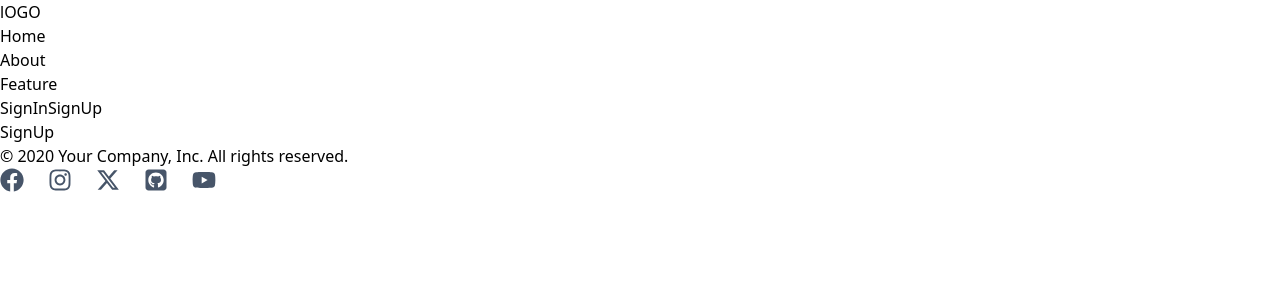
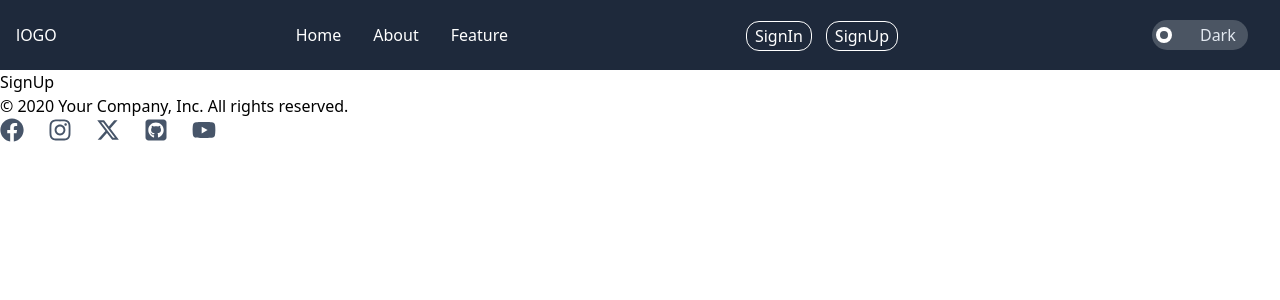
Before and after one commit to devHksingh/simple_todo_frontend, a React (Vite) app: page /signUp in a window 1280 px wide. Shown: the top 300 px of the page. Built offline with nearby package versions, Linux system fonts and the light colour scheme.

Commit message:
add theme switcher

```diff
--- a/src/components/Navbar.jsx
+++ b/src/components/Navbar.jsx
@@ -1,18 +1,37 @@
+import { useState } from "react"
 import { NavLink,Link } from "react-router-dom"
 
 
 function Navbar() {
     const tabs = ["Home","About","Feature"]
     const btns = ["SignIn","SignUp"]
+    const [isdarkMode,setIsDarkMode] = useState(true)
+    function toggleDark(){
+        setIsDarkMode(!isdarkMode)
+        if(isdarkMode){
+            localStorage.setItem("theme","dark")
+        }else{
+            localStorage.setItem("theme","light")
+        }
+        const selectedTheme = localStorage.getItem("theme")
+        if(selectedTheme === 'dark'){
+            document.body.classList.add(selectedTheme)
+            document.body.classList.remove('light')
+        }else{
+            console.log("LIGHT");
+            document.body.classList.remove("dark")
+            document.body.classList.add("light")
+        }
+    }
   return (
     <header>
-        <nav>
-            <div>
+        <nav className="flex justify-between p-4 bg-slate-800 text-white align-middle">
+            <div className="self-center">
                 <h1>lOGO</h1>
             </div>
             {/* menu */}
-            <div>
-                <ul>
+            <div className="self-center">
+                <ul className="flex gap-1 md:gap-8 align-middle justify-between ">
                     {tabs.map((tab)=>(
                         <DisplayMenuLink
                             key= {tabs.indexOf(tab)}
@@ -22,7 +41,7 @@ function Navbar() {
                 </ul>
             </div>
             {/* buttons */}
-            <div>
+            <div className="space-x-4 self-center">
                 {btns.map((btn)=>(
                     <DispalyBtn
                         key={btns.indexOf(btn)}
@@ -30,6 +49,25 @@ function Navbar() {
                     />
                 ))}
             </div>
+
+
+
+
+                <div className=" flex  px-4 py-1 text-center lign-middle cursor-pointer  outline-none self-center ">
+                    <label className=" relative flex  gap-2 self-center cursor-pointer bg-gray-600 rounded-full  transition has-[:checked]:bg-slate-900 [-webkit-tap-highlight-color:_transparent]  w-16 px-12 py-[0.2rem] has-[:checkeg]:text-orange-600 ">
+
+                        <input type="checkbox" onClick={toggleDark}
+                        className=" has-[:checked]:bg-amber-600 has-[:checked]:border-amber-600 peer self-center  sr-only"
+                        />
+                        <span
+                        className="absolute inset-x-0 left-0 size-4 m-1 bg-gray-600 rounded-full ring-[4px] ring-inset ring-white transition-all peer-checked:start-8 peer-checked:w-1 peer-checked:bg-white peer-checked:ring-transparent"
+                        ></span>
+
+                        <span className=" self-center font-medium  text-slate-200 peer-[:checked]:text-orange-600">{!isdarkMode? `Light`:`Dark`}</span>
+                    </label>
+                </div>
+
+
         </nav>
     </header>
   )
@@ -45,7 +83,7 @@ function DisplayMenuLink({text}){
 
 function DispalyBtn({text}){
     return (
-        <a>
+        <a className="outline outline-1 px-2 py-[0.2rem] rounded-xl text-center align-middle">
             <Link>{text}</Link>
         </a>
     )
```
